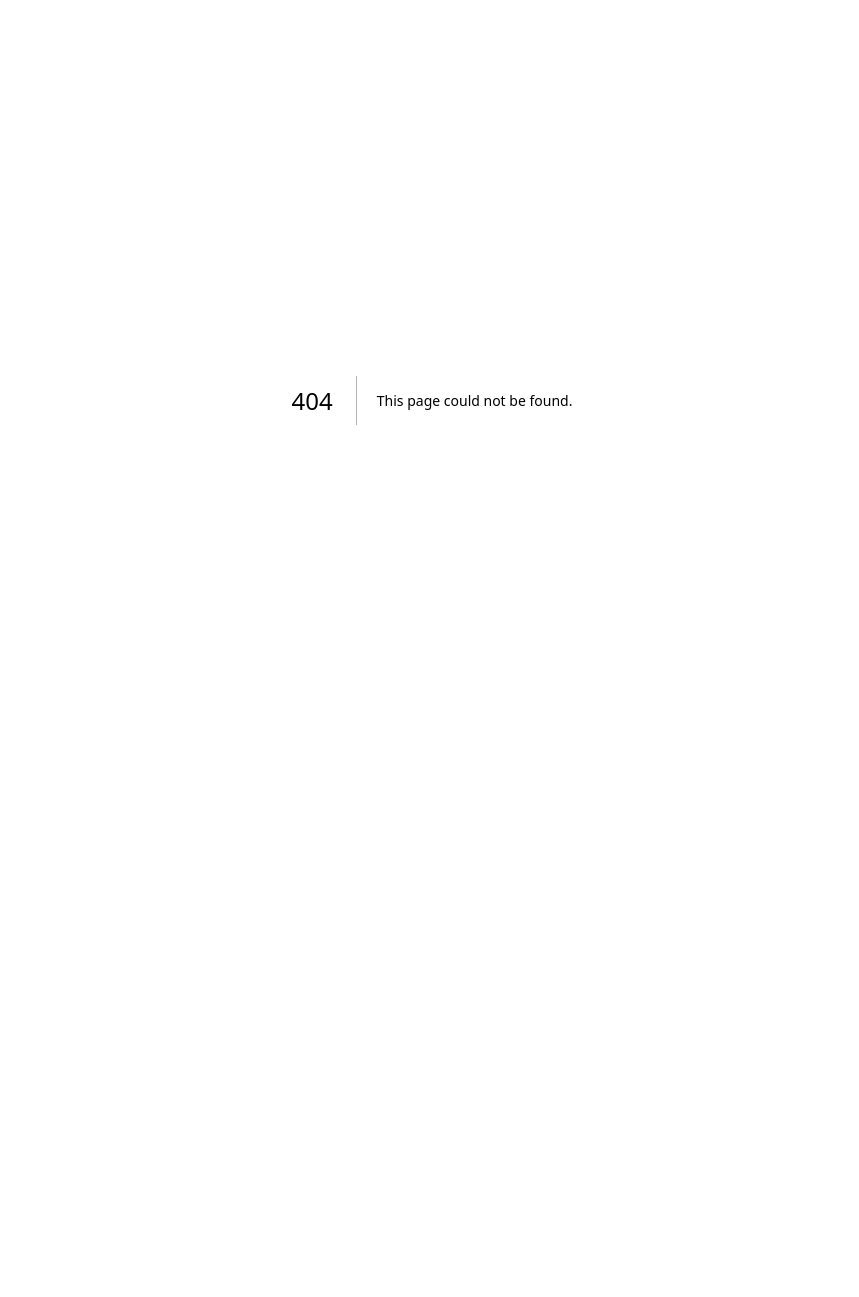
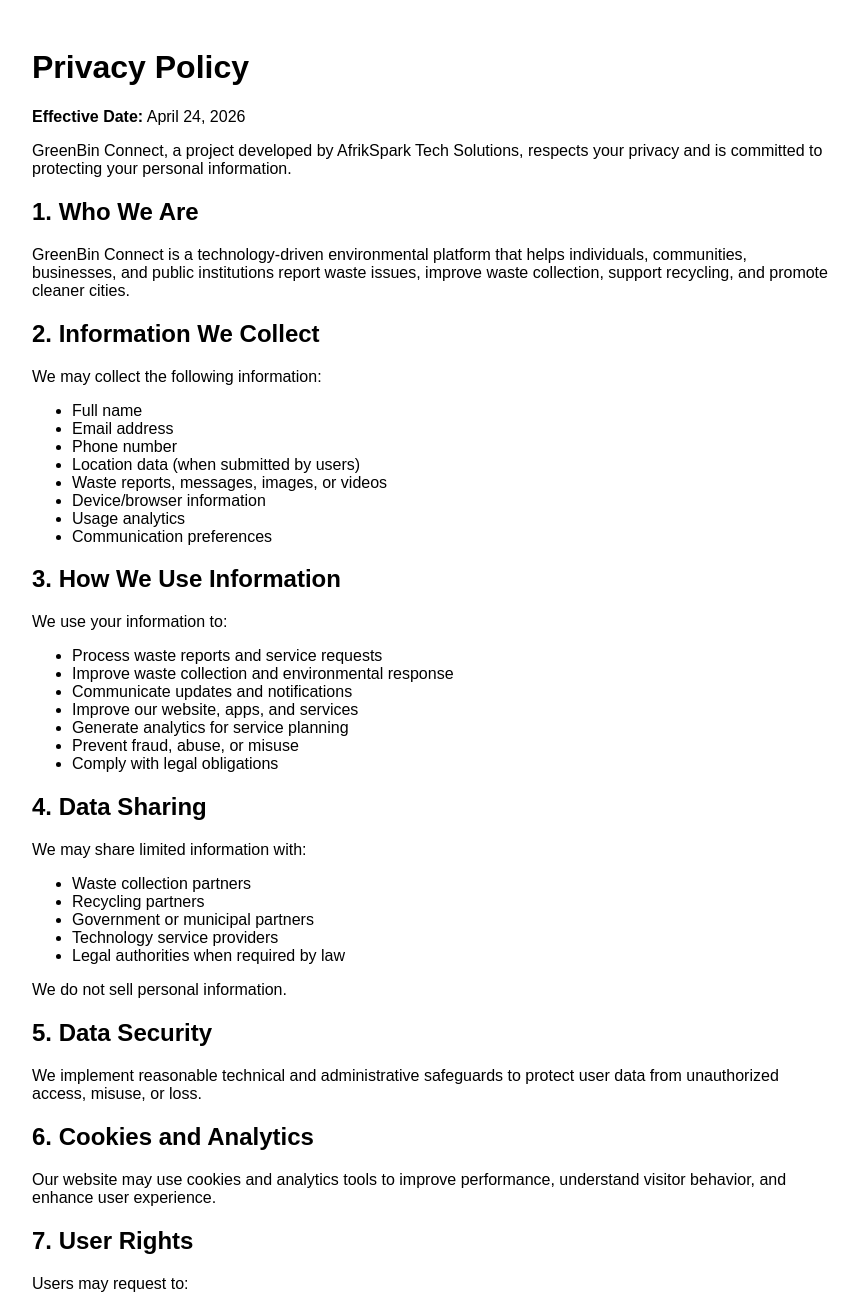
Before and after one commit to Mafaxson/greenbin-connect, a Next.js app: page /privacy-policy in a window 1280 px wide. Before the commit this address had no page. Shown: the top 1297 px of the page, without its empty margins (208-1067 px from the left). Before the commit the page ends 800 px from the top, so only its background shows below. Built offline with nearby package versions, Linux system fonts and the light colour scheme.

Commit message:
Add Privacy Policy page

```diff
--- /dev/null
+++ b/pages/privacy-policy.js
@@ -0,0 +1,87 @@
+import Head from 'next/head'
+
+export default function PrivacyPolicy() {
+  return (
+    <div style={{ padding: '20px', maxWidth: '800px', margin: '0 auto', fontFamily: 'Arial, sans-serif' }}>
+      <Head>
+        <title>Privacy Policy - GreenBin Connect</title>
+        <meta name="description" content="Privacy Policy for GreenBin Connect by AfrikSpark Tech Solutions" />
+      </Head>
+
+      <h1>Privacy Policy</h1>
+      <p><strong>Effective Date:</strong> April 24, 2026</p>
+
+      <p>GreenBin Connect, a project developed by AfrikSpark Tech Solutions, respects your privacy and is committed to protecting your personal information.</p>
+
+      <h2>1. Who We Are</h2>
+      <p>GreenBin Connect is a technology-driven environmental platform that helps individuals, communities, businesses, and public institutions report waste issues, improve waste collection, support recycling, and promote cleaner cities.</p>
+
+      <h2>2. Information We Collect</h2>
+      <p>We may collect the following information:</p>
+      <ul>
+        <li>Full name</li>
+        <li>Email address</li>
+        <li>Phone number</li>
+        <li>Location data (when submitted by users)</li>
+        <li>Waste reports, messages, images, or videos</li>
+        <li>Device/browser information</li>
+        <li>Usage analytics</li>
+        <li>Communication preferences</li>
+      </ul>
+
+      <h2>3. How We Use Information</h2>
+      <p>We use your information to:</p>
+      <ul>
+        <li>Process waste reports and service requests</li>
+        <li>Improve waste collection and environmental response</li>
+        <li>Communicate updates and notifications</li>
+        <li>Improve our website, apps, and services</li>
+        <li>Generate analytics for service planning</li>
+        <li>Prevent fraud, abuse, or misuse</li>
+        <li>Comply with legal obligations</li>
+      </ul>
+
+      <h2>4. Data Sharing</h2>
+      <p>We may share limited information with:</p>
+      <ul>
+        <li>Waste collection partners</li>
+        <li>Recycling partners</li>
+        <li>Government or municipal partners</li>
+        <li>Technology service providers</li>
+        <li>Legal authorities when required by law</li>
+      </ul>
+      <p>We do not sell personal information.</p>
+
+      <h2>5. Data Security</h2>
+      <p>We implement reasonable technical and administrative safeguards to protect user data from unauthorized access, misuse, or loss.</p>
+
+      <h2>6. Cookies and Analytics</h2>
+      <p>Our website may use cookies and analytics tools to improve performance, understand visitor behavior, and enhance user experience.</p>
+
+      <h2>7. User Rights</h2>
+      <p>Users may request to:</p>
+      <ul>
+        <li>Access their data</li>
+        <li>Correct inaccurate data</li>
+        <li>Delete personal data</li>
+        <li>Withdraw consent where applicable</li>
+        <li>Contact us regarding privacy concerns</li>
+      </ul>
+
+      <h2>8. Children&apos;s Privacy</h2>
+      <p>We aim to protect children&apos;s privacy. If information relating to children is submitted unintentionally, we will take reasonable steps to manage it responsibly.</p>
+
+      <h2>9. Third-Party Links</h2>
+      <p>Our website or platform may contain third-party links. We are not responsible for the privacy practices of other websites.</p>
+
+      <h2>10. Changes to This Policy</h2>
+      <p>We may update this Privacy Policy from time to time. Updated versions will be posted on this page.</p>
+
+      <h2>11. Contact Us</h2>
+      <p>GreenBin Connect<br />
+      AfrikSpark Tech Solutions<br />
+      Sierra Leone</p>
+      <p>Email: <a href="mailto:greenbin@afrikspark.tech">greenbin@afrikspark.tech</a></p>
+    </div>
+  )
+}
```
